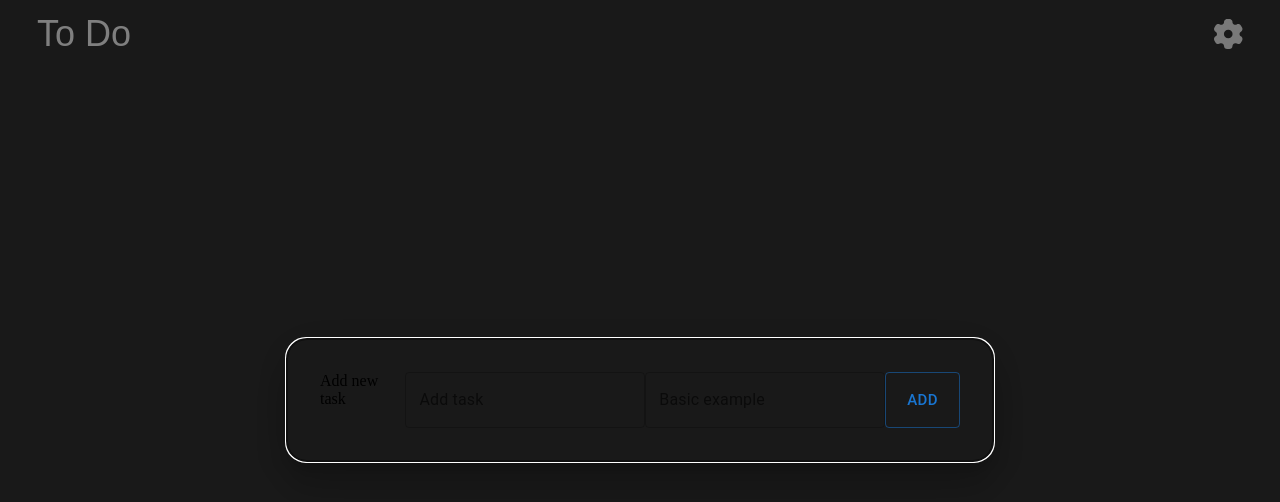
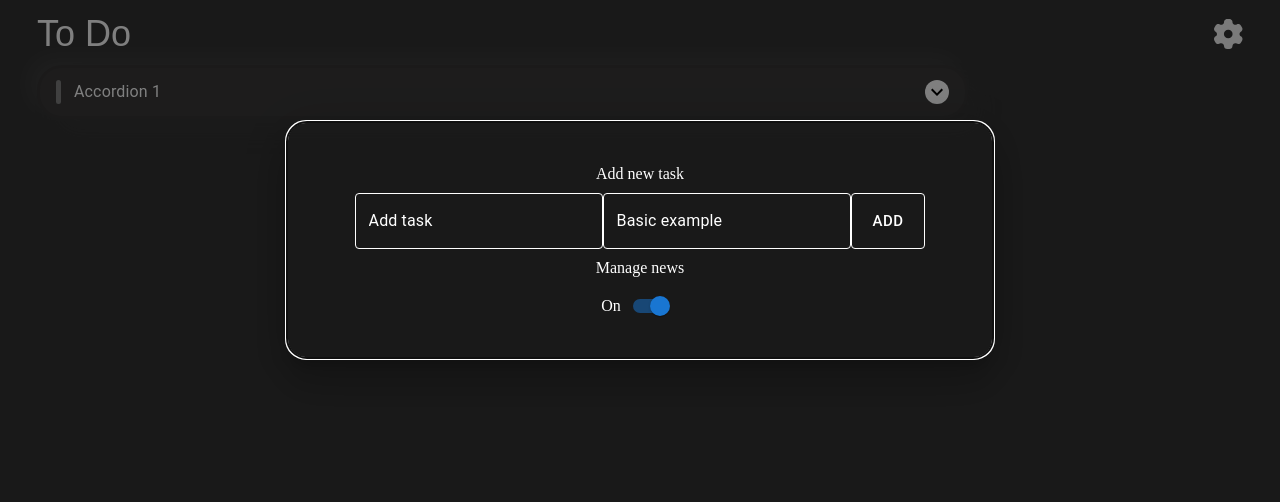
Before and after one commit to UnDanilka/enot_todo, a React (Create React App) app: page / in a window 1280 px wide. Both pictures are taken after a click on the element 1228 px from the left and 34 px from the top of the page. Shown: the top 502 px of the page. Built offline with nearby package versions, Linux system fonts and the light colour scheme; no server answers.

Commit message:
feat: added news, todo

```diff
--- a/package.json
+++ b/package.json
@@ -5,6 +5,7 @@
   "dependencies": {
     "@emotion/react": "^11.10.0",
     "@emotion/styled": "^11.10.0",
+    "@mui/icons-material": "^5.8.4",
     "@mui/material": "^5.10.0",
     "@mui/styles": "^5.9.3",
     "@mui/x-date-pickers": "^5.0.0-beta.5",
--- a/src/App.css
+++ b/src/App.css
@@ -7,6 +7,7 @@
   background: #333333;
   height: 100vh;
   font-family: sans-serif;
+  color: white;
 }
 
 .main-container {
@@ -15,3 +16,9 @@
   flex: 1;
   margin: 13px 37px;
 }
+
+.todo_list {
+  display: flex;
+  flex-grow: 1;
+  margin: 10px 0;
+}
--- a/src/App.tsx
+++ b/src/App.tsx
@@ -1,11 +1,21 @@
+import { useContext } from "react";
 import "./App.css";
 import NavBar from "./components/NavBar/NavBar";
+import News from "./components/News/News";
+import Todo from "./components/Todo/Todo";
+import { StoreContext } from "./StoreContext";
 
 function App() {
+  const context: any = useContext(StoreContext);
+
   return (
     <div className="app">
       <div className="main-container">
         <NavBar />
+        <div className="todo_list">
+          <Todo />
+        </div>
+        {context.store?.news && <News />}
       </div>
     </div>
   );
--- /dev/null
+++ b/src/StoreContext.tsx
@@ -0,0 +1,14 @@
+import React, { useState, createContext, useEffect } from "react";
+
+export const StoreContext = createContext({});
+
+export const StoreContextProvider = (props: any) => {
+  const [store, setStore] = useState<any>({ news: true });
+
+  useEffect(() => console.log(store), [store]);
+  return (
+    <StoreContext.Provider value={{ store, setStore }}>
+      {props.children}
+    </StoreContext.Provider>
+  );
+};
--- /dev/null
+++ b/src/components/News/News.css
@@ -0,0 +1,28 @@
+.marquee {
+  display: flex;
+  width: calc(100vw - 74px);
+  margin: 0 auto;
+  font-size: 26px;
+  color: #cccccc;
+  white-space: nowrap;
+  overflow: hidden;
+  border-radius: 4px;
+  box-shadow: 0 0 10px rgba(0, 0, 0, 0.5);
+}
+.marquee p {
+  display: inline-block;
+  animation: marquee 500s linear infinite;
+}
+
+.marquee p:hover {
+  animation-play-state: paused;
+}
+
+@keyframes marquee {
+  0% {
+    transform: translate(0, 0);
+  }
+  100% {
+    transform: translate(-100%, 0);
+  }
+}
--- /dev/null
+++ b/src/components/News/News.tsx
@@ -0,0 +1,38 @@
+import React, { useEffect, useState } from "react";
+import "./News.css";
+
+const News = () => {
+  const [data, setData] = useState();
+
+  useEffect(() => {
+    fetch(
+      "https://newsapi.org/v2/everything?q=bitcoin&apiKey=28fbe73b30544837bac170f1bdb89308"
+    )
+      .then((res) => res.json())
+      .then((res) => {
+        res.articles.length = 10;
+        const news = res.articles;
+        const parsedNews = news.map((item: any) => ({
+          title: item.title,
+          content: item.content,
+        }));
+        const strArr = parsedNews.map(
+          (item: any) => `${(item.title, item.content)}`
+        );
+
+        const singleStr = strArr.reduce(
+          (acc: any, item: any) => acc + item,
+          [""]
+        );
+        setData(singleStr);
+      });
+  }, []);
+
+  return (
+    <div className="marquee">
+      <p>{data}</p>
+    </div>
+  );
+};
+
+export default News;
--- a/src/components/SettingsModal/SettingsModal.css
+++ b/src/components/SettingsModal/SettingsModal.css
@@ -1,13 +1,30 @@
-.modal_content {
-}
 .modal_content {
   display: flex;
-  flex-direction: row;
+  flex-direction: column;
+  color: white;
+  align-items: center;
 }
 .modal_add-task {
   display: flex;
 }
-.modal_input {
+
+.modal_title {
+  margin: 10px 0;
 }
-.modal_date {
+
+.modal_button {
+  color: white !important;
+  height: 100%;
+  border-color: white !important;
 }
+.modal_button:hover {
+  border-color: rgb(204, 202, 202) !important;
+}
+
+.modal_switch {
+  display: flex;
+}
+.modal_switch_label {
+  display: flex;
+  align-items: center;
+}
--- a/src/components/SettingsModal/SettingsModal.tsx
+++ b/src/components/SettingsModal/SettingsModal.tsx
@@ -3,15 +3,23 @@ import Modal from "@mui/material/Modal";
 import TextField from "@mui/material/TextField";
 import { DatePicker } from "@mui/x-date-pickers/DatePicker";
 import { AdapterDateFns } from "@mui/x-date-pickers/AdapterDateFns";
+import Switch from "@mui/material/Switch";
 import { LocalizationProvider } from "@mui/x-date-pickers/LocalizationProvider";
 import Button from "@mui/material/Button";
-import { useState } from "react";
-import { modalStyle } from "../../constants";
+import { useContext, useState } from "react";
+import { inputProps, modalStyle, textAreaStyle } from "../../constants";
+
 import "./SettingsModal.css";
+import { StoreContext } from "../../StoreContext";
 
 const SettingsModal = (props: any) => {
   const { settingsVisible, handleCloseSettings } = props;
   const [date, setDate] = useState<Date | null>(null);
+  const context: any = useContext(StoreContext);
+
+  const handleNewsSwitch = (e: any, check: any) => {
+    context.setStore((prev: any) => ({ ...prev, news: check }));
+  };
 
   return (
     <Modal open={settingsVisible} onClose={handleCloseSettings}>
@@ -23,7 +31,8 @@ const SettingsModal = (props: any) => {
               <TextField
                 label="Add task"
                 variant="outlined"
-                style={{ color: "white" }}
+                inputProps={inputProps}
+                sx={textAreaStyle}
               />
             </div>
             <div className="modal_date">
@@ -35,19 +44,32 @@ const SettingsModal = (props: any) => {
                   onChange={(newValue: any) => {
                     setDate(newValue);
                   }}
-                  renderInput={(params: any) => <TextField {...params} />}
+                  renderInput={(params: any) => (
+                    <TextField
+                      inputProps={inputProps}
+                      sx={{
+                        ...textAreaStyle,
+                        input: { color: "white" },
+                        svg: { color: "white" },
+                      }}
+                      {...params}
+                    />
+                  )}
                 />
               </LocalizationProvider>
             </div>
             <div className="modal_send">
-              <Button
-                style={{ height: "100%" }}
-                variant="outlined"
-                size="large"
-              >
+              <Button variant="outlined" size="large" className="modal_button">
                 ADD
               </Button>
             </div>
+          </div>
+          <div className="modal_title">Manage news</div>
+          <div className="modal_switch">
+            <div className="modal_switch_label">
+              <div className="modal_switch_text">On</div>
+            </div>
+            <Switch checked={context.store.news} onChange={handleNewsSwitch} />
           </div>
         </div>
       </Box>
--- /dev/null
+++ b/src/components/Todo/Todo.css
@@ -0,0 +1,16 @@
+.icon_wrapper {
+  display: flex;
+  background-color: rgb(255, 255, 255);
+  border-radius: 50%;
+}
+
+.summary {
+  display: flex;
+  gap: 13px;
+}
+
+.summary_block {
+  width: 5px;
+  background-color: grey;
+  border-radius: 3px;
+}
--- /dev/null
+++ b/src/components/Todo/Todo.tsx
@@ -0,0 +1,40 @@
+import Accordion from "@mui/material/Accordion";
+import AccordionSummary from "@mui/material/AccordionSummary";
+import AccordionDetails from "@mui/material/AccordionDetails";
+import Typography from "@mui/material/Typography";
+import ExpandMoreIcon from "@mui/icons-material/ExpandMore";
+import { accordionStyle } from "../../constants";
+import "./Todo.css";
+
+const Todo = () => {
+  return (
+    <div className="todo">
+      <Accordion sx={accordionStyle}>
+        <AccordionSummary
+          expandIcon={
+            <div className="icon_wrapper">
+              <ExpandMoreIcon style={{ color: "black" }} />
+            </div>
+          }
+          aria-controls="panel1a-content"
+          id="panel1a-header"
+        >
+          <Typography>
+            <div className="summary">
+              <div className="summary_block" />
+              <div className="summary_label">Accordion 1</div>
+            </div>
+          </Typography>
+        </AccordionSummary>
+        <AccordionDetails>
+          <Typography>
+            Lorem ipsum dolor sit amet, consectetur adipiscing elit. Suspendisse
+            malesuada lacus ex, sit amet blandit leo lobortis eget.
+          </Typography>
+        </AccordionDetails>
+      </Accordion>
+    </div>
+  );
+};
+
+export default Todo;
--- a/src/constants.ts
+++ b/src/constants.ts
@@ -1,12 +1,44 @@
 export const modalStyle = {
   position: "absolute" as "absolute",
-  top: "50%",
+  top: "30%",
   left: "50%",
   transform: "translate(-50%, -50%)",
   width: "50%",
   bgcolor: "#grey",
-  border: "2px solid black ",
+  border: "2px solid white ",
   boxShadow: 24,
   borderRadius: "20px",
   p: 4,
 };
+
+export const textAreaStyle = {
+  "& .MuiInputLabel-root": { color: "white !important" }, //styles the label
+  "& .MuiOutlinedInput-root": {
+    "& > fieldset": {
+      borderColor: "white",
+      color: "white !important",
+    },
+  },
+  "& .MuiOutlinedInput-root.Mui-focused": {
+    "& > fieldset": {
+      borderColor: "white",
+      color: "white !important",
+    },
+  },
+  "& .MuiOutlinedInput-root:hover": {
+    "& > fieldset": {
+      borderColor: "white !important",
+    },
+  },
+};
+
+export const inputProps = { style: { color: "white" } };
+
+export const accordionStyle = {
+  background: "#3a3939",
+  boxShadow:
+    "16px 16px 20px rgba(66, 66, 66, 0.15), -8px -8px 20px rgba(255, 255, 255, 0.05)",
+  borderRadius: "25px !important",
+  color: "white",
+  border: "3px solid rgb(54, 53, 53)",
+};
--- a/src/index.tsx
+++ b/src/index.tsx
@@ -2,8 +2,14 @@ import React from "react";
 import ReactDOM from "react-dom/client";
 import App from "./App";
 import "./index.css";
+import { StoreContextProvider } from "./StoreContext";
 
 const root = ReactDOM.createRoot(
   document.getElementById("root") as HTMLElement
 );
-root.render(<App />);
+
+root.render(
+  <StoreContextProvider>
+    <App />
+  </StoreContextProvider>
+);
```
Also changed, not shown: 1 other file (tests, documents, lock files or other folders).
